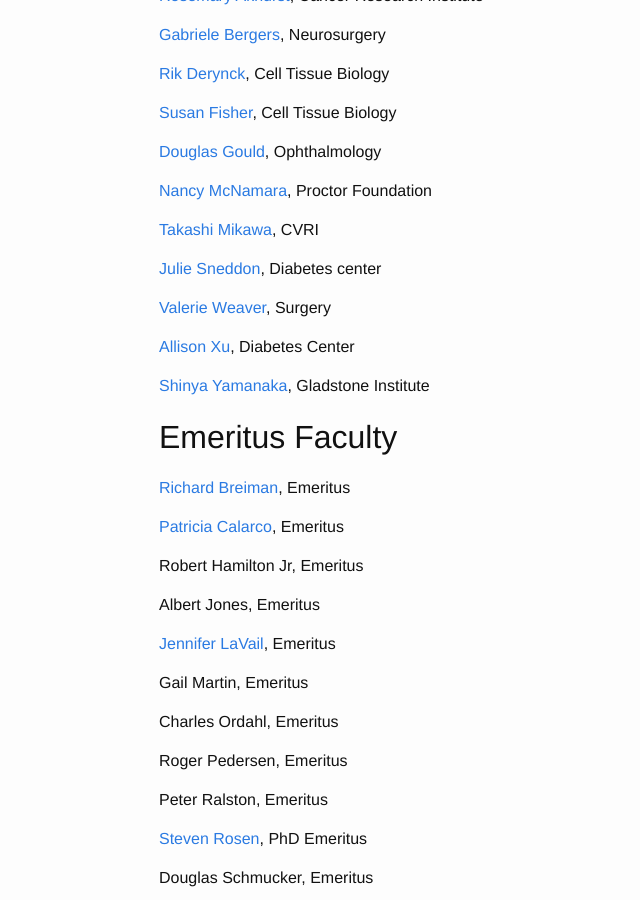
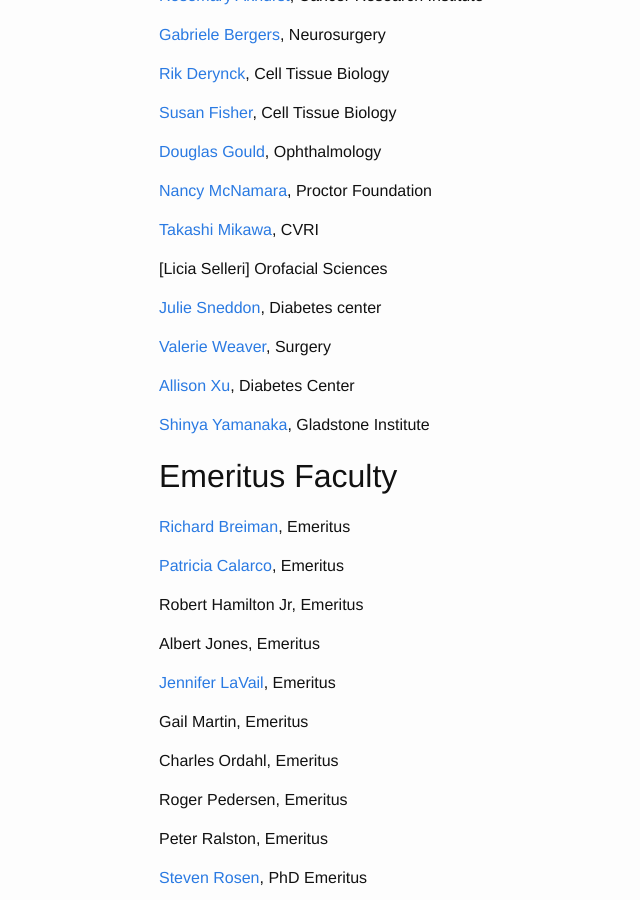
Before and after one commit to UCSF-Anatomy/anat-jekyll, a Jekyll site: the page built from affilated.md, in a window 1280 px wide and 900 px high, scrolled down 658 px. Shown: the whole window, without its empty margins (111-751 px from the left). Built offline with Jekyll 4.4.1, drawn with Linux system fonts in a browser that asks for light colours; nearby versions of some CDN libraries.

Commit message:
Update affilated.md

```diff
--- a/affilated.md
+++ b/affilated.md
@@ -21,6 +21,8 @@ permalink: /affiliated/
 [Nancy McNamara](http://profiles.ucsf.edu/nancy.mcnamara), 	Proctor Foundation
 
 [Takashi Mikawa](http://profiles.ucsf.edu/takashi.mikawa), 	CVRI
+
+[Licia Selleri]							Orofacial Sciences
 
 [Julie Sneddon]({{ site.baseurl }}/sneddon),  Diabetes center
 
```
